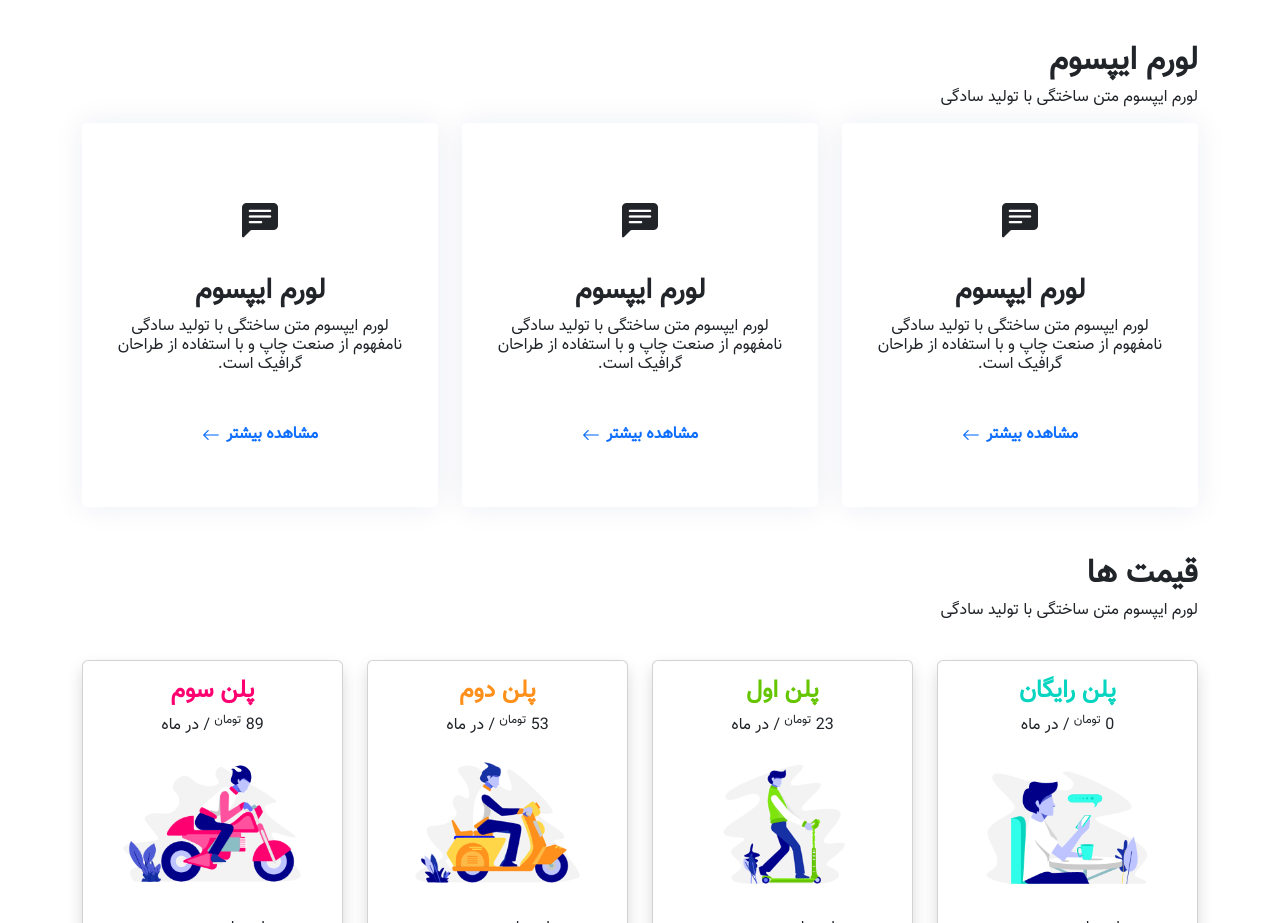
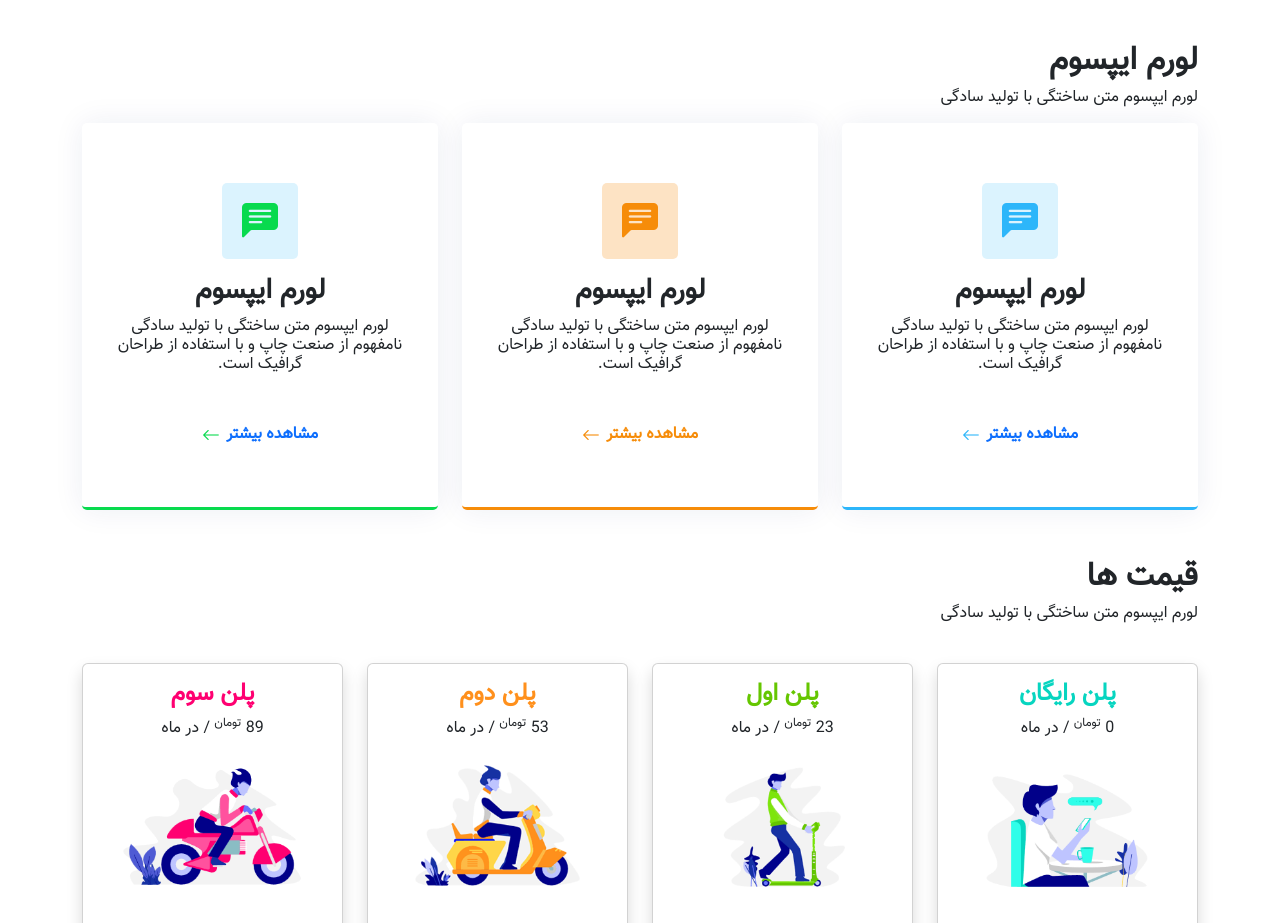
Before and after one commit to I-am-Programming-the-World/Bootstrap-landingpage-fa, a plain HTML site: page index.html in a window 1280 px wide. Shown: the part 2740-3663 px from the top of the page. Drawn offline with nearby package versions, Linux system fonts and the light colour scheme; a script that the page names is missing; files whose address does not match are found by name.

Commit message:
Added some additional styling, coloring, and hover transitions!

```diff
--- a/styles/main.css
+++ b/styles/main.css
@@ -78,7 +78,7 @@ a {
     padding: 60px 30px;
     text-align: center;
     border-radius: 5px;
-    transition: all 3s cubic-bezier(0.075, 0.82, 0.165, 1);
+    transition: all 3s cubic-bezier(0.070, 0.85, 0.170, 1.25);
 }
 .services .service-box i {
     display: inline-block;
@@ -107,7 +107,69 @@ a {
     margin-right: 0.4rem;
     padding: 0;
 }
-
+/* Blue service box */
+.services .service-box.blue-color {
+    border-bottom: 3px solid #2db6fa;
+}
+.services .service-box.blue-color:hover {
+    background: #2db6fa;
+    color: #fff;
+}
+.services .service-box.blue-color i {
+    color: #2db6fa;
+    background: #dbf3fe;
+}
+.services .service-box.blue-color .read-more i {
+    background: #fff;
+}
+.services .service-box.blue-color:hover .read-more i {
+    background: #2db6fa;
+    color: #fff;
+}
+/* Orange service box */
+.services .service-box.orange-color {
+    border-bottom: 3px solid #f68c09;
+}
+.services .service-box.orange-color:hover {
+    background: #f68c09;
+    color: #fff;
+}
+.services .service-box.orange-color i {
+    color: #f68c09;
+    background: #fde3c4;
+}
+.services .service-box.orange-color .read-more {
+    color: #f68c09;
+}
+.services .service-box.orange-color:hover .read-more {
+    color: #fff;
+}
+.services .service-box.orange-color .read-more i {
+    background: #fff;
+}
+.services .service-box.orange-color:hover .read-more i {
+    background: #f68c09;
+    color: #fff;
+}
+/* Green service box */
+.services .service-box.green-color {
+    border-bottom: 3px solid #08da4e;
+}
+.services .service-box.green-color:hover {
+    background: #08da4e;
+    color: #fff;
+}
+.services .service-box.green-color i {
+    color: #08da4e;
+    background: #dbf3fe;
+}
+.services .service-box.green-color .read-more i {
+    background: #fff;
+}
+.services .service-box.green-color:hover .read-more i {
+    background: #08da4e;
+    color: #fff;
+}
 /* Pricing */
 .pricing .card {
     transition: all 0.3s;
```
